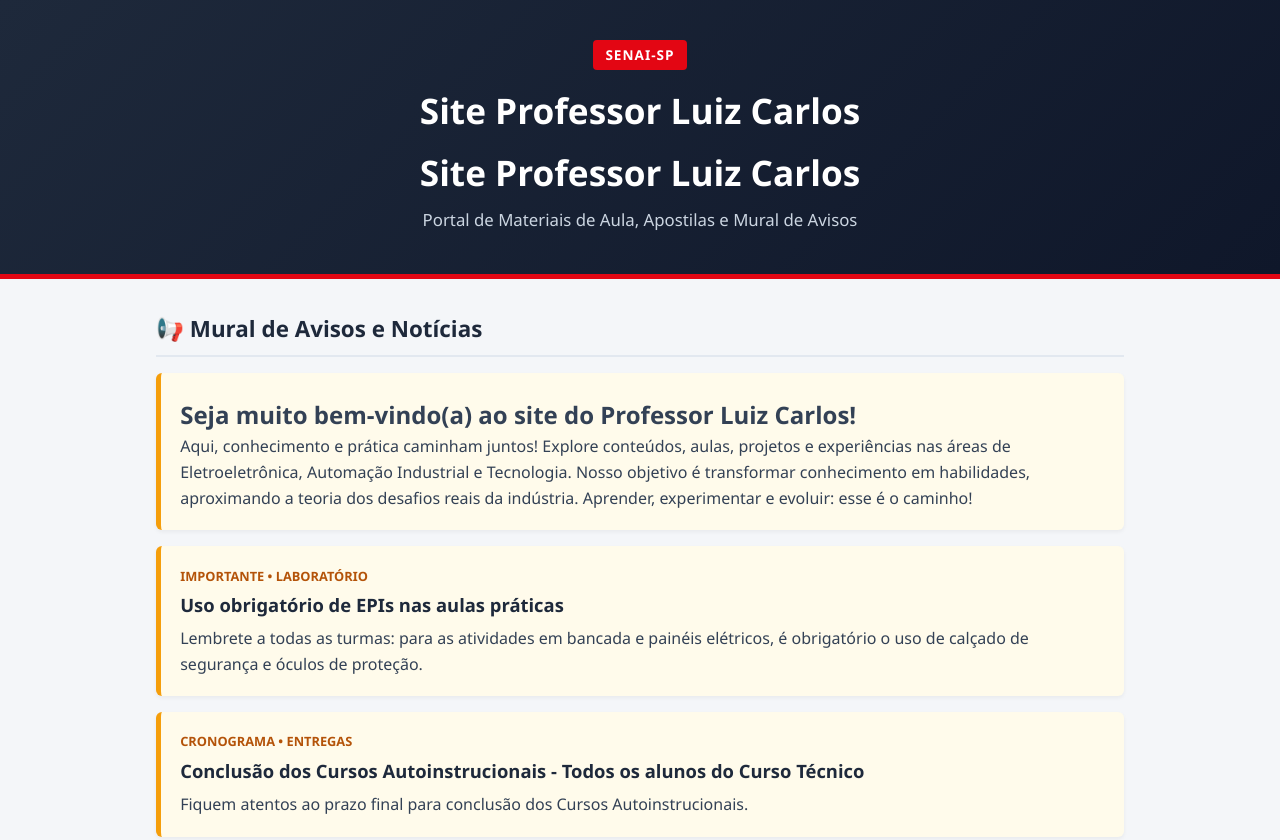
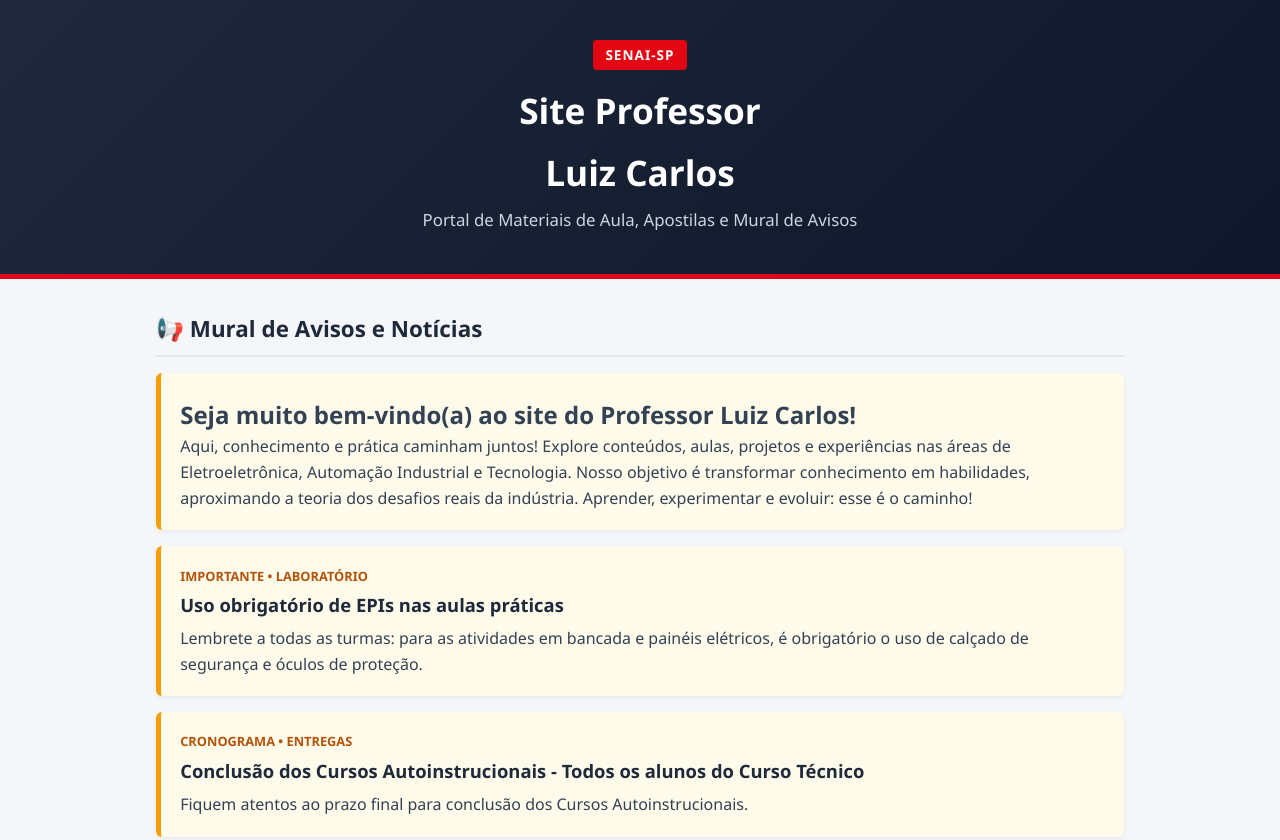
Before and after one commit to luizcjunior2010/site, a plain HTML site: page index.html in a window 1280 px wide. Shown: the top 840 px of the page. Drawn offline with Linux system fonts and the light colour scheme.

Commit message:
Restore index.html structure and styles
The HTML structure and styles for the Professor Luiz Carlos website have been restored, including header, main content, and footer sections.

```diff
--- a/index.html
+++ b/index.html
@@ -179,8 +179,8 @@
   <!-- ================= CABEÇALHO ================= -->
   <header>
     <span class="tag-instituicao">SENAI-SP</span>
-    <h1>Site Professor Luiz Carlos</h1>
-	<h1>Site Professor Luiz Carlos</h1>
+    <h1>Site Professor </h1>
+	<h1>Luiz Carlos</h1>
     <p>Portal de Materiais de Aula, Apostilas e Mural de Avisos</p>
   </header>
 
```
